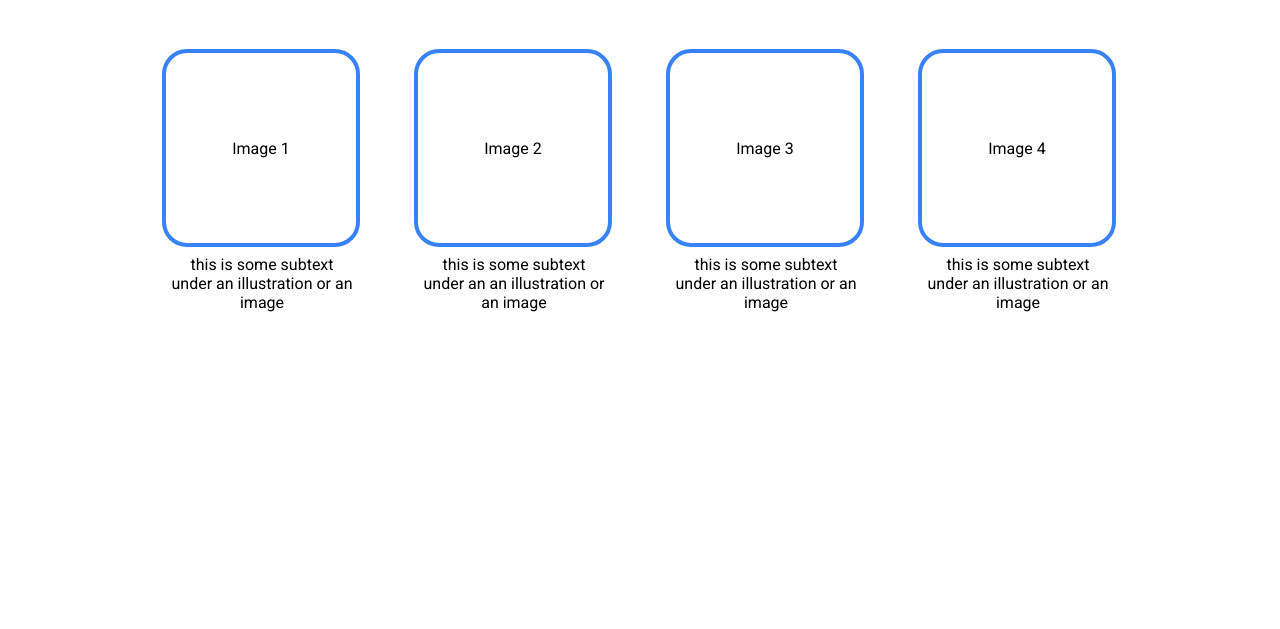
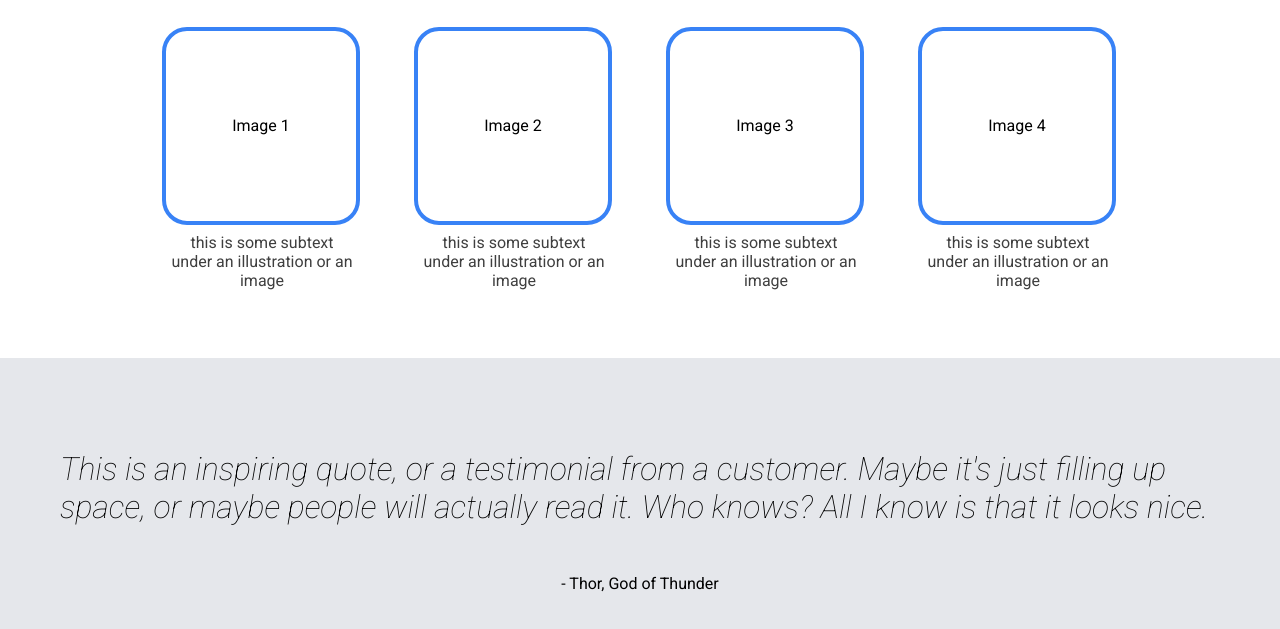
Before and after one commit to st4ven/landing-page, a plain HTML site: page index.html in a window 1280 px wide. Shown: the part 415-1044 px from the top of the page. Before the commit the page ends 800 px from the top, so only its background shows below. Drawn offline with Linux system fonts and the light colour scheme.

Commit message:
Add quote section to webpage

```diff
--- a/index.html
+++ b/index.html
@@ -33,31 +33,33 @@
         </div>
     </div>
 
-    <div class="info">
-            <div class="title">Some random information.</div>
+    <h2 class="title">Some random information.</h2>
 
-            <div class="images">
-
-                <div class="one">
+    <div class = "images">
+        <div class = "one">
             <div class="img">Image 1</div>
-                <div class="text">this is some subtext under an illustration or an image</div>
+            <div class = "text">this is some subtext under an illustration or an image</div>
         </div>
 
-                <div class="two">
+         <div class = "two">
             <div class="img">Image 2</div>
-                <div class="text">this is some subtext under an an illustration or an image</div>
+            <div class = "text">this is some subtext under an illustration or an image</div>
         </div>
 
-                <div class="three">
+         <div class = "three">
             <div class="img">Image 3</div>
-                <div class="text">this is some subtext under an illustration or an image</div>
+            <div class = "text">this is some subtext under an illustration or an image</div>
         </div>
 
-                <div class="four">
+         <div class = "four">
             <div class="img">Image 4</div>
-                <div class="text">this is some subtext under an illustration or an image</div>
+            <div class = "text">this is some subtext under an illustration or an image</div>
         </div>
     </div>
+
+    <div class="quote">
+        <p class="quo">This is an inspiring quote, or a testimonial from a customer. Maybe it's just filling up space, or maybe people will actually read it. Who knows? All I know is that it looks nice.</p>
+        <p class="thor"> - Thor, God of Thunder</p>
     </div>
 </body>
 </html>
--- a/styles.css
+++ b/styles.css
@@ -83,13 +83,6 @@ a, .subtext {
     justify-content: center;
 }
 
-.info {
-    display: flex;
-    justify-content: center;
-    flex-direction: column;
-    gap: 52px;
-}
-
 .title {
     margin-top: 30px;
     text-align: center;
@@ -103,6 +96,8 @@ a, .subtext {
     justify-content: center;
     align-items: center;
     gap: 52px;
+
+    margin-bottom: 60px;
 }
 
 .img {
@@ -122,9 +117,28 @@ a, .subtext {
     text-align: center;
     text-wrap: wrap;
     padding: 8px;
+
+    color: #3f3f3f;
 }
 
 .one, .two, .three, .four {
-    height: 200px;
+    display: flex;
+    flex-direction: column;
     width: 200px;
 }
+
+.quote {
+    display: flex;
+    flex-direction: column;
+    justify-content: center;
+    align-items: center;
+    background-color: #E5E7EB;
+
+    padding: 60px;
+}
+
+.quo {
+    font-size: 32px;
+    font-weight: 100;
+    font-style: italic;
+}
```
Lines whose indentation alone changed are shown as unchanged.
